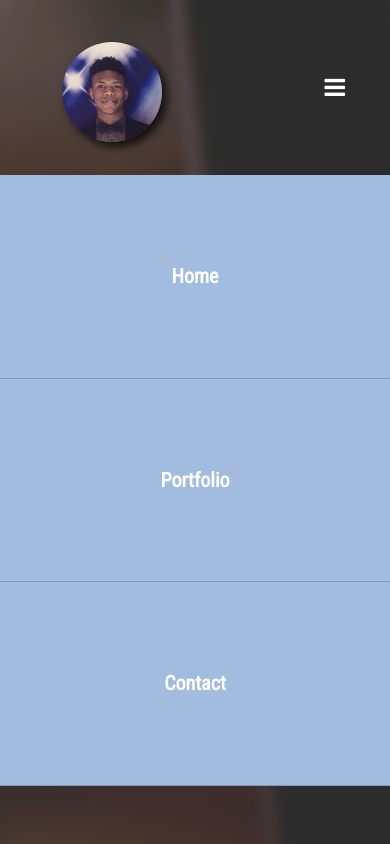
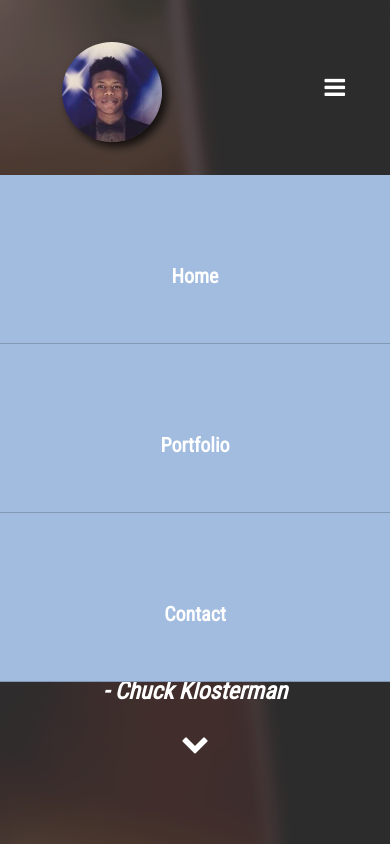
Before and after one commit to KhallilB/Portfolio-React, a React (Create React App) app: page / in a window 390 px wide. Shown: the top 844 px of the page. Built offline with nearby package versions, Linux system fonts and the light colour scheme; a web font is replaced by a local one.

Commit message:
[fix] navbar mobile phones

```diff
--- a/src/components/navbar/Navbar.css
+++ b/src/components/navbar/Navbar.css
@@ -88,6 +88,7 @@ header .profile-picture img {
   }
   header nav ul li {
     text-align: center;
+    height: 168px;
     width: 100%;
     border-bottom: 1px solid rgba(0, 0, 0, 0.2);
   }
--- a/src/components/navbar/Navbar.scss
+++ b/src/components/navbar/Navbar.scss
@@ -72,9 +72,6 @@ header {
   cursor: pointer;
 }
 
-@media (max-width: 400px) {
-}
-
 @media (max-width: 991px) {
   header {
     padding: 0 20px;
@@ -100,6 +97,7 @@ header {
 
         li {
           text-align: center;
+          height: 168px;
           width: 100%;
           border-bottom: 1px solid rgba(0, 0, 0, 0.2);
 
```
Also changed, not shown: 1 other file (tests, documents, lock files or other folders).
